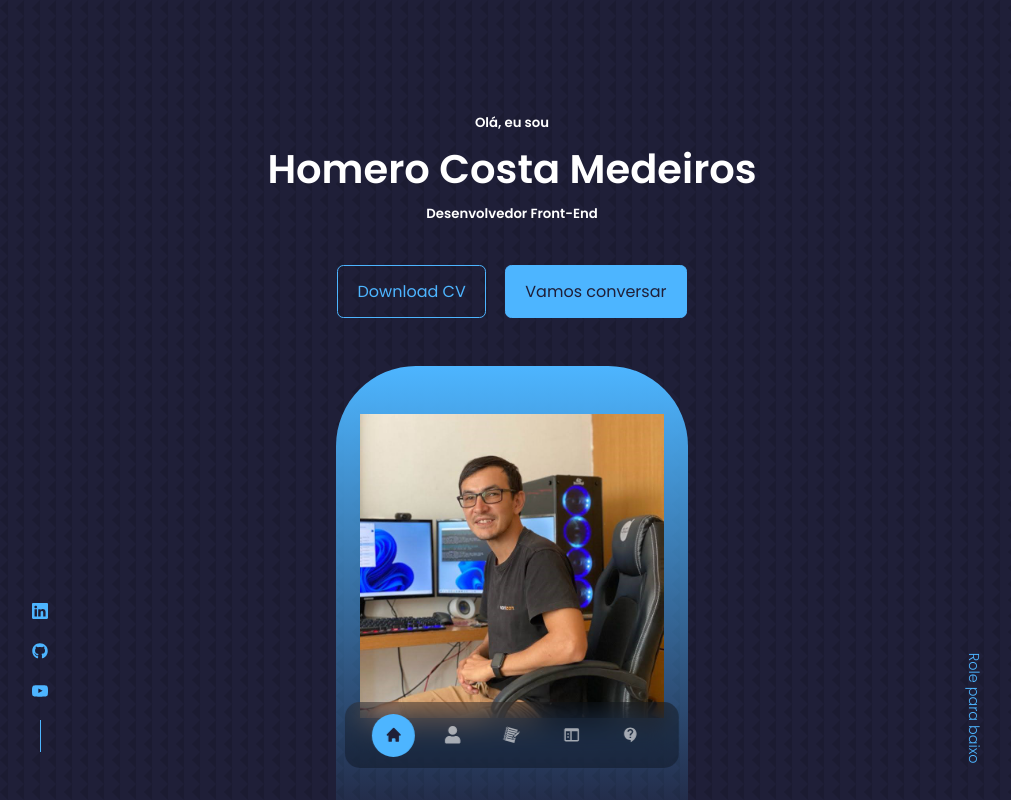
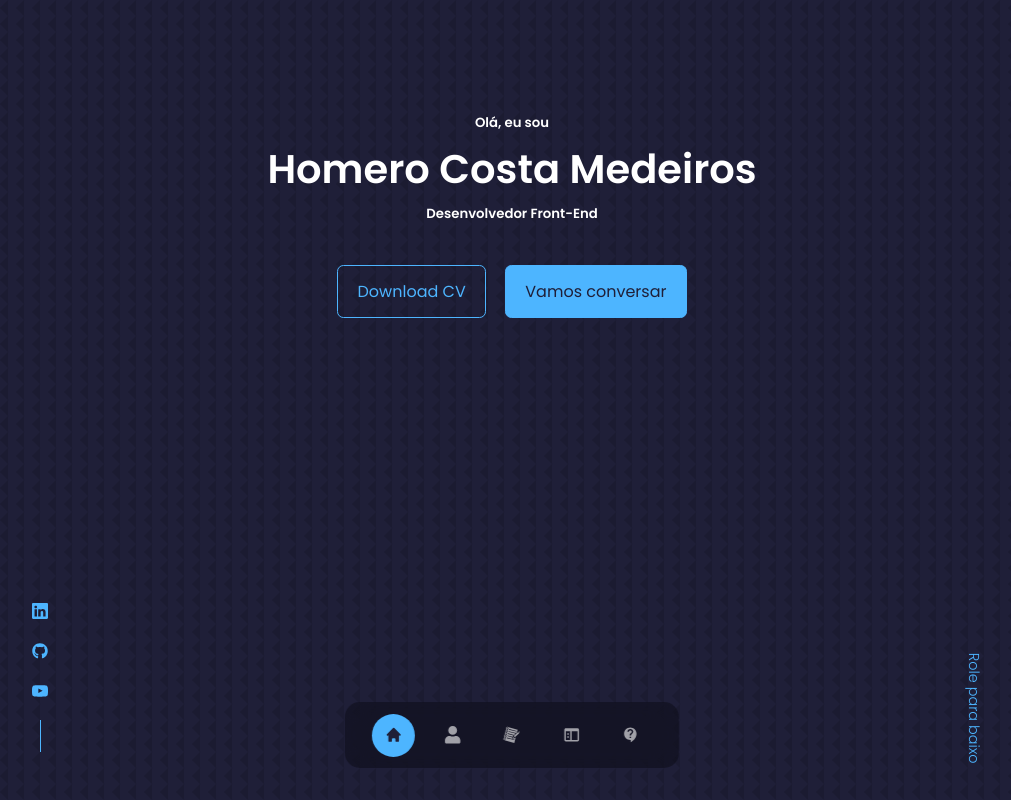
Before and after one commit to Homeromedeiros/portfolio-homeromedeiros, a React (Create React App) app: page / in a window 1280 px wide. Shown: the top 800 px of the page, without its empty margins (128-1139 px from the left). Built offline with nearby package versions, Linux system fonts and the light colour scheme.

Commit message:
tirando minha img do header

```diff
--- a/src/components/header/Header.jsx
+++ b/src/components/header/Header.jsx
@@ -15,9 +15,9 @@ const Header = () => {
 
         <HeaderSocial/>
 
-        <div className='me'>
+        {/* <div className='me'>
           <img src={ME} alt="Meu_perfil" />
-        </div>
+        </div> */}
 
           <a href="#contact" className='scroll_down'>Role para baixo</a>
 
```
